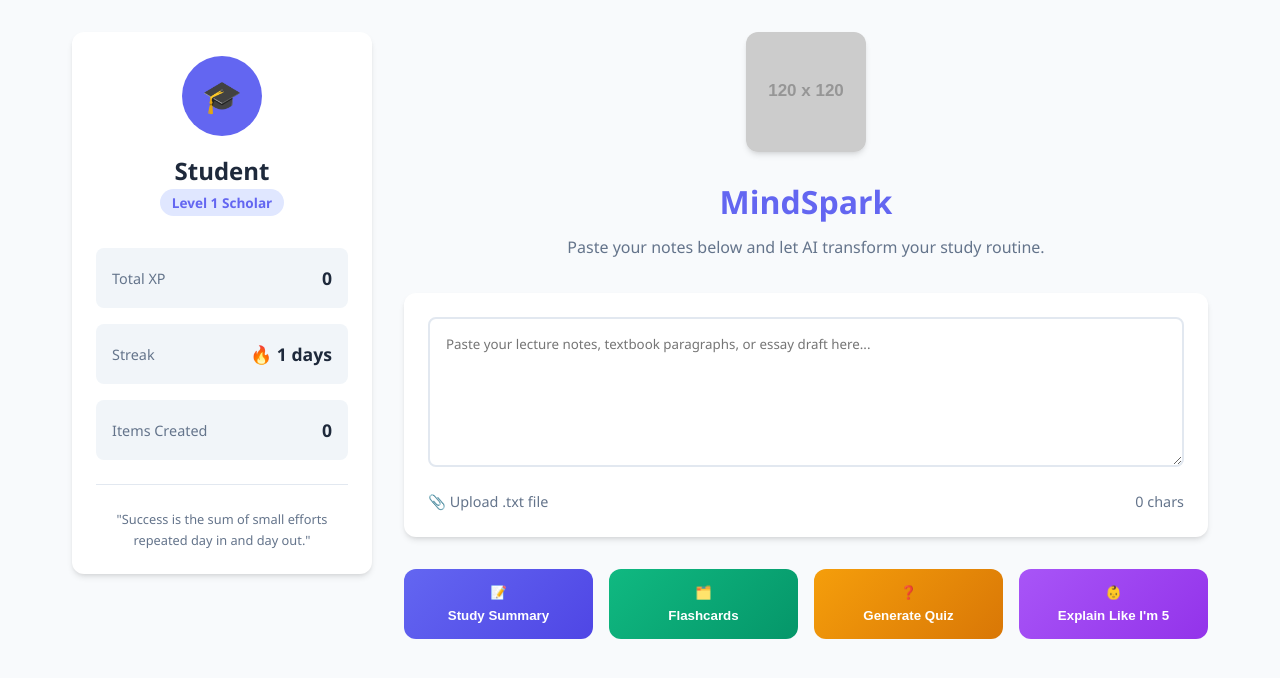
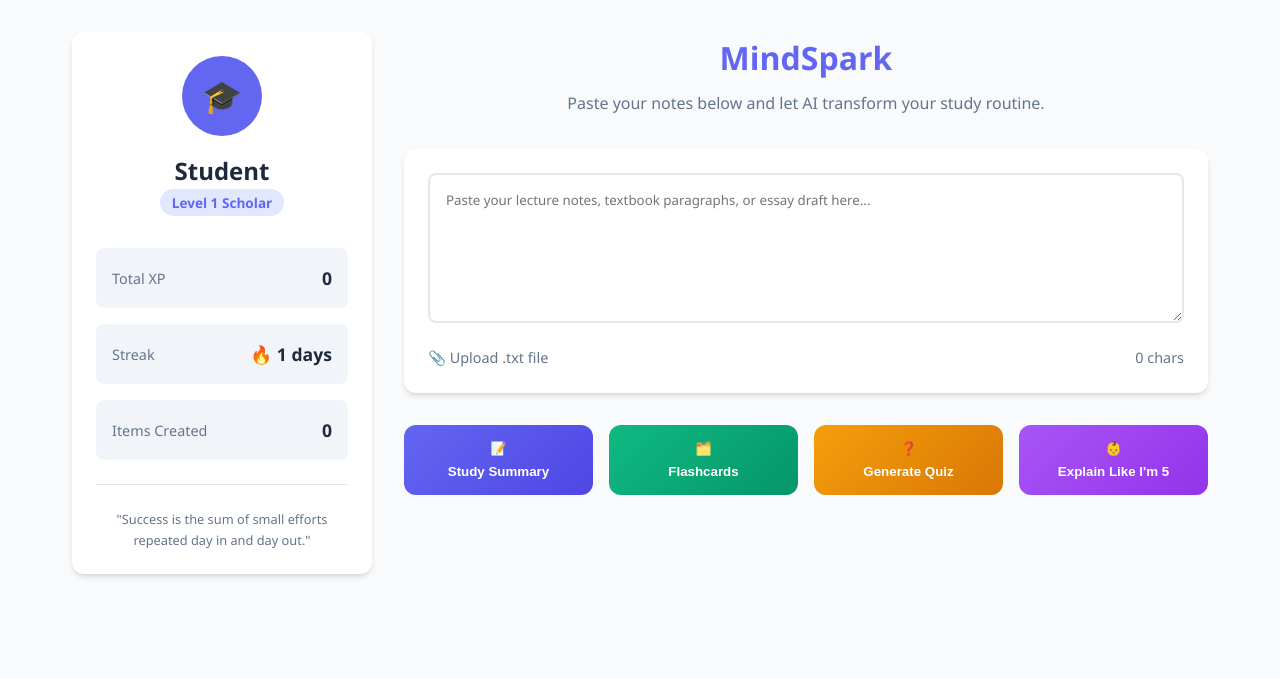
Before and after one commit to amirkarta/Mindspark-Study, a plain HTML site: page testwebsite.html in a window 1280 px wide. Drawn offline with Linux system fonts and the light colour scheme; placeholder pictures from the web are drawn by us.

Commit message:
Add new images and update logo in HTML
Added five new image files to the assets/images directory. Updated testwebsite.html to reference the new logo image, replacing the placeholder logo, and commented out the logo section for future use.

```diff
--- a/testwebsite.html
+++ b/testwebsite.html
@@ -311,9 +311,12 @@
 
     <main class="main-content">
         <header>
+            <!--
             <div class="logo-section">
-                <img src="https://via.placeholder.com/120?text=MindSpark" alt="MindSpark Logo">
+                <img src="assets/images/10.png" alt="MindSpark Logo">
             </div>
+            -->
+
             <h1>MindSpark</h1>
             <p style="color: var(--text-muted);">Paste your notes below and let AI transform your study routine.</p>
         </header>
```
Also changed, not shown: assets/images/10.png (added), assets/images/11.png (added), assets/images/5.png (added), assets/images/6.png (added), assets/images/7.png (added).
